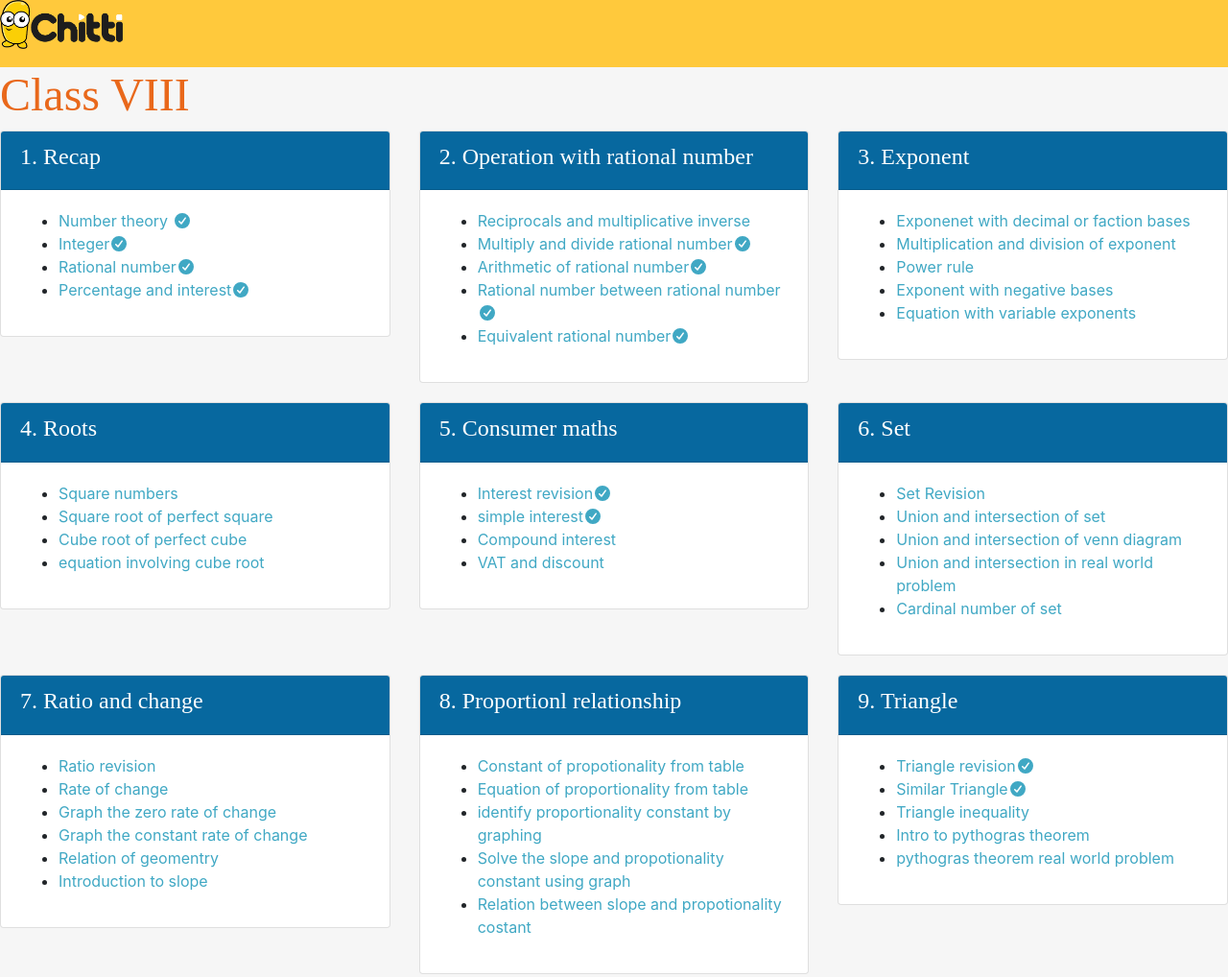
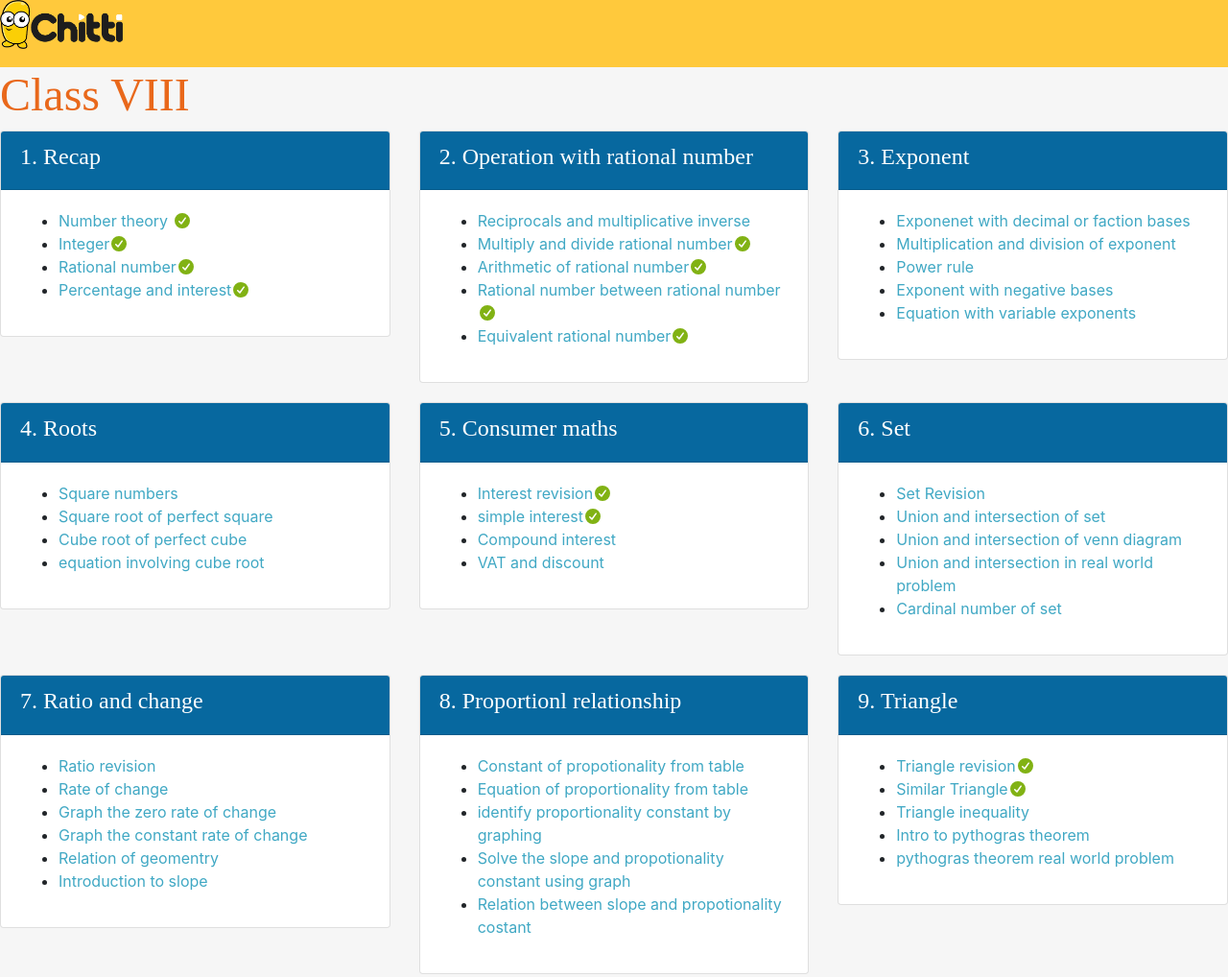
Before and after one commit to siddharth0506/chitti_maths_syllabus, a plain HTML site: page class8/index.html in a window 1280 px wide. Shown: the top 1018 px of the page at 96% size. Drawn offline with nearby package versions, Linux system fonts and the light colour scheme.

Commit message:
Add files via upload

```diff
--- a/class8/style.css
+++ b/class8/style.css
@@ -6,6 +6,9 @@ body
     padding: 0px;
     overflow-x: hidden;
     background-color: #f6f6f6;
+}
+.icon{
+	color: #81b214;
 }
 .chitti-logo{
 	width: 10%;
```
